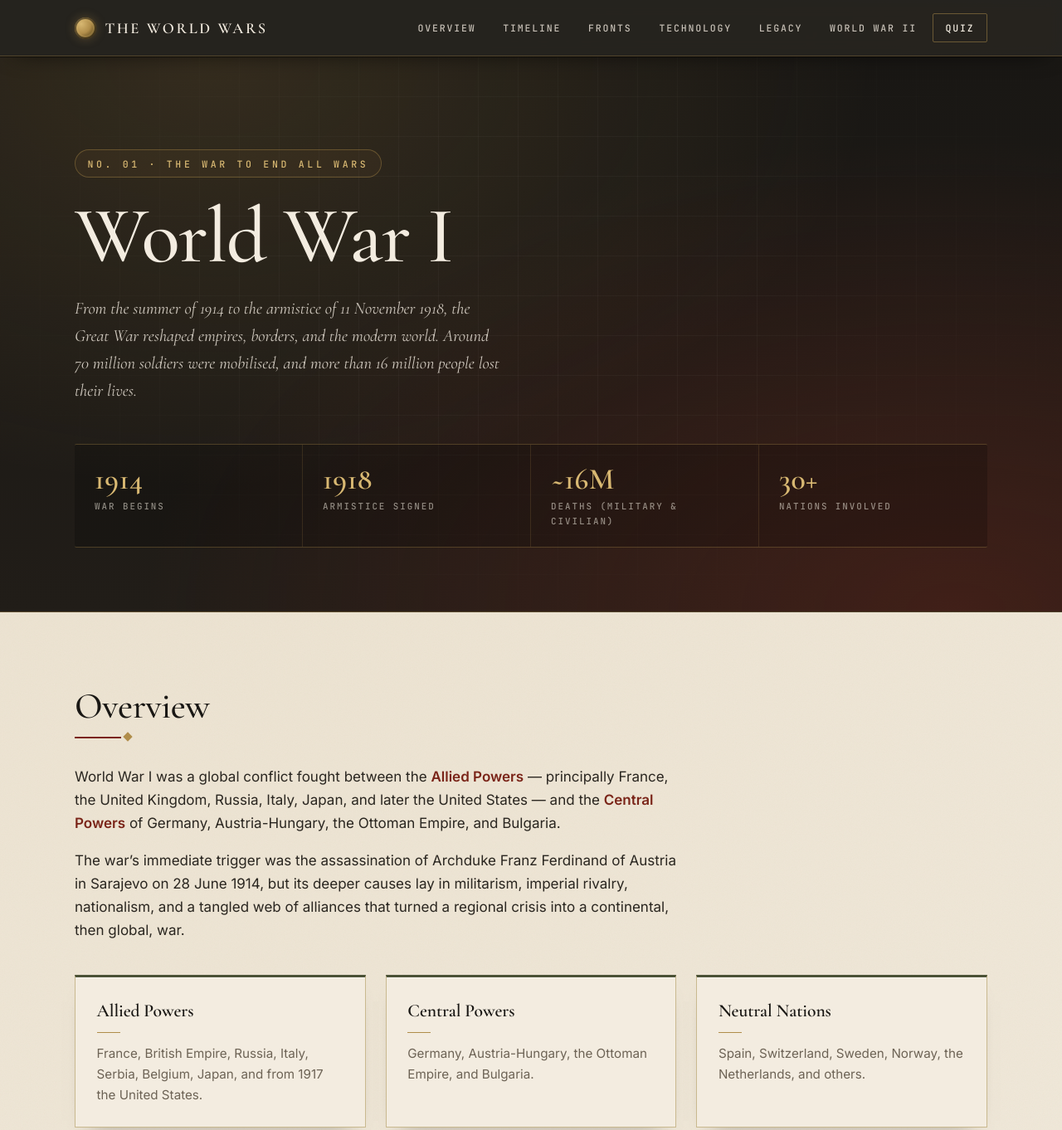
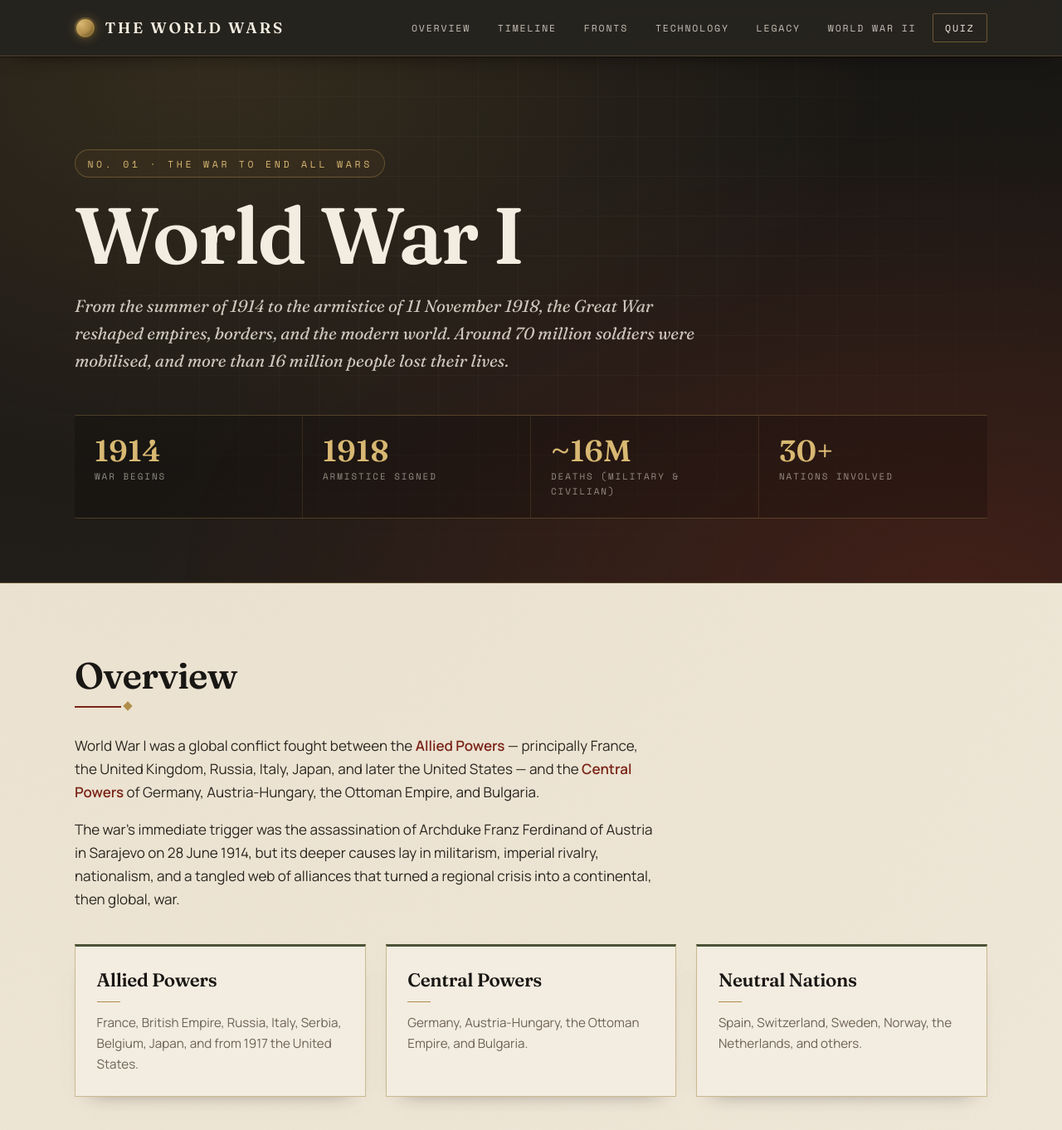
Before and after one commit to saadcnxg/my-awesome-project, a plain HTML site: page index.html in a window 1280 px wide. Shown: the top 1362 px of the page at 83% size. Drawn offline with nearby package versions, Linux system fonts and the light colour scheme.

Commit message:
feat(sync): Synchronized 4 file(s) across 1 prompt turn(s)

```diff
--- a/index.html
+++ b/index.html
@@ -6,7 +6,7 @@
   <title>The Great War — World War I (1914–1918)</title>
   <link rel="preconnect" href="https://fonts.googleapis.com" />
   <link rel="preconnect" href="https://fonts.gstatic.com" crossorigin />
-  <link href="https://fonts.googleapis.com/css2?family=Cormorant+Garamond:ital,wght@0,400;0,500;0,600;0,700;1,400&family=Inter:wght@300;400;500;600;700&family=JetBrains+Mono:wght@400;500&display=swap" rel="stylesheet" />
+  <link href="https://fonts.googleapis.com/css2?family=Fraunces:ital,opsz,wght@0,9..144,400;0,9..144,500;0,9..144,600;0,9..144,700;1,9..144,400;1,9..144,500&family=Manrope:wght@300;400;500;600;700&family=Space+Mono:wght@400;700&display=swap" rel="stylesheet" />
   <link rel="stylesheet" href="./styles.css" />
 </head>
 <body>
--- a/styles.css
+++ b/styles.css
@@ -21,9 +21,9 @@
   --line-soft:  #ded0a8;
 
   /* Type */
-  --font-display: "Cormorant Garamond", "Times New Roman", serif;
-  --font-body:    "Inter", -apple-system, BlinkMacSystemFont, "Segoe UI", sans-serif;
-  --font-mono:    "JetBrains Mono", "Courier New", monospace;
+  --font-display: "Fraunces", "Times New Roman", serif;
+  --font-body:    "Manrope", -apple-system, BlinkMacSystemFont, "Segoe UI", sans-serif;
+  --font-mono:    "Space Mono", "Courier New", monospace;
 
   /* Layout */
   --max-width: 1180px;
@@ -222,10 +222,11 @@ body {
 
 .hero h1 {
   font-family: var(--font-display);
-  font-weight: 500;
+  font-weight: 600;
+  font-variation-settings: "opsz" 144, "SOFT" 30, "WONK" 1;
   font-size: clamp(3rem, 8vw, 6rem);
-  line-height: 0.98;
-  letter-spacing: -0.015em;
+  line-height: 0.95;
+  letter-spacing: -0.025em;
   margin: 0 0 1.5rem;
   color: var(--paper);
   max-width: 15ch;
@@ -308,10 +309,11 @@ body {
 
 h2 {
   font-family: var(--font-display);
-  font-weight: 500;
+  font-weight: 600;
+  font-variation-settings: "opsz" 96, "SOFT" 20;
   font-size: clamp(1.9rem, 3.6vw, 2.75rem);
-  line-height: 1.05;
-  letter-spacing: -0.01em;
+  line-height: 1.02;
+  letter-spacing: -0.02em;
   color: var(--ink);
   margin: 0 0 2rem;
   padding-bottom: 1rem;
@@ -385,9 +387,10 @@ h2::after {
 .card h3 {
   font-family: var(--font-display);
   font-weight: 600;
-  font-size: 1.35rem;
-  line-height: 1.2;
-  letter-spacing: -0.005em;
+  font-variation-settings: "opsz" 48, "SOFT" 20;
+  font-size: 1.4rem;
+  line-height: 1.15;
+  letter-spacing: -0.015em;
   color: var(--ink);
   margin: 0 0 0.75rem;
 }
@@ -526,9 +529,12 @@ blockquote {
   background: var(--paper-warm);
   border-left: 3px solid var(--oxide);
   font-family: var(--font-display);
-  font-size: clamp(1.15rem, 1.8vw, 1.45rem);
+  font-weight: 500;
+  font-variation-settings: "opsz" 48, "SOFT" 50, "WONK" 1;
+  font-size: clamp(1.2rem, 1.9vw, 1.5rem);
   font-style: italic;
-  line-height: 1.5;
+  line-height: 1.45;
+  letter-spacing: -0.01em;
   color: var(--ink);
   max-width: 62ch;
 }
```
Also changed, not shown: quiz.html (+1 -1 lines), ww2.html (+1 -1 lines).
